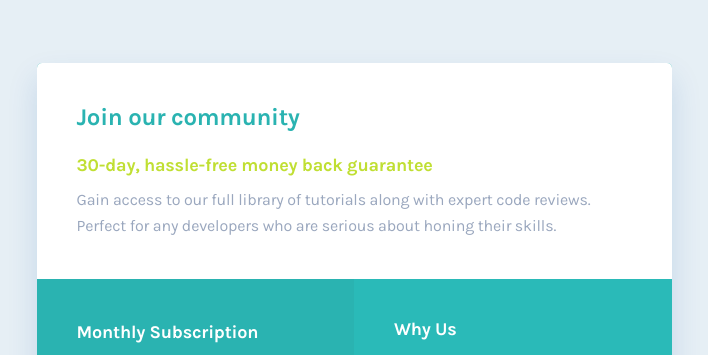
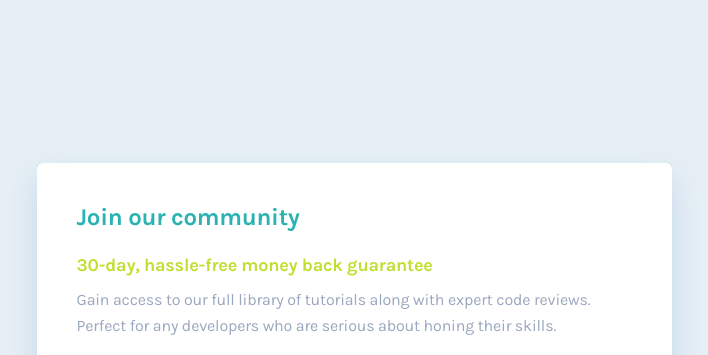
Before and after one commit to CharlesSquirel/Single-price-grid-component, a plain HTML site: page index.html in a window 1280 px wide. Shown: the top 355 px of the page, without its empty margins (286-994 px from the left). Drawn offline with Linux system fonts and the light colour scheme.

Commit message:
Add files via upload

```diff
--- a/style.css
+++ b/style.css
@@ -25,10 +25,14 @@ button {
 body {
   background-color: var(--bg-color);
   color: var(--white);
+  display: grid;
   font-family: "Karla", sans-serif;
   font-size: 0.875rem;
   font-weight: 400;
   line-height: 1.625rem;
+  min-height: 100vh;
+  place-items: center;
+  width: 100vw;
 }
 
 h1 {
@@ -230,4 +234,4 @@ ul {
     border-radius: 0.1875rem;
     box-shadow: 0 0 0 0.125rem red;
   }
-}/*# sourceMappingURL=style.css.map */
+}
```
